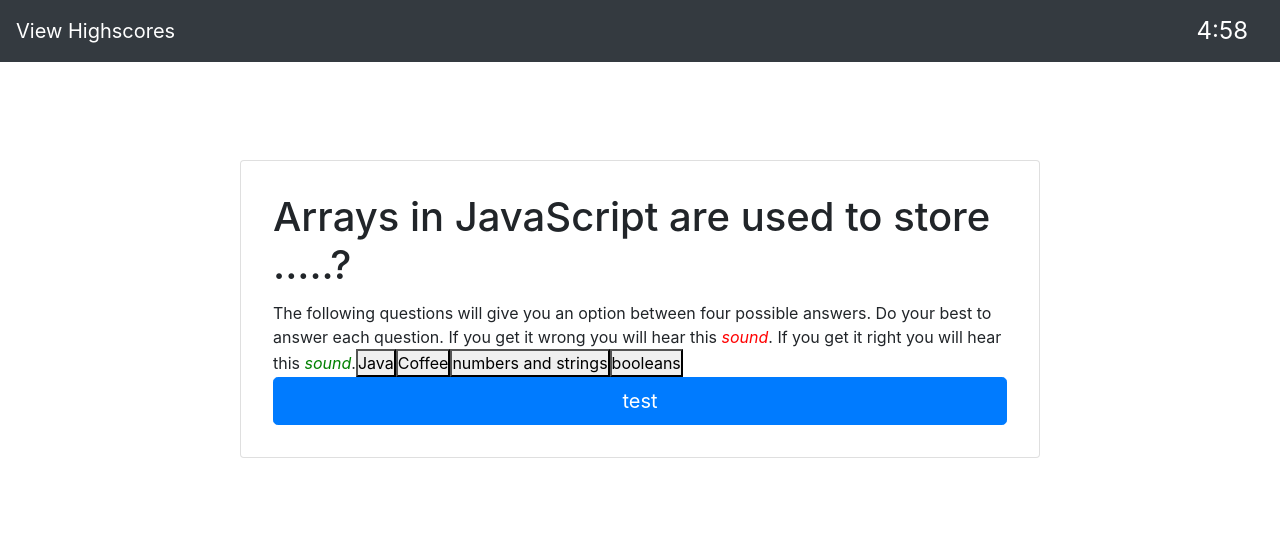
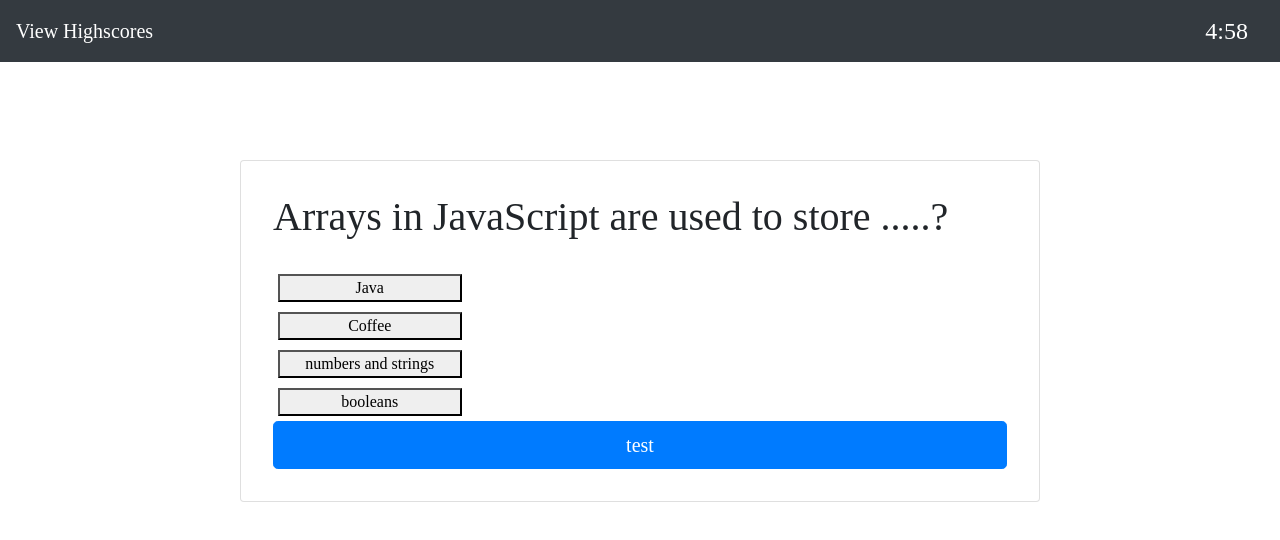
Before and after one commit to codenswan/04-Web-APIs-Code-Quiz, a plain HTML site: page index.html in a window 1280 px wide. Both pictures are taken after a click on the button "Start the quiz". Drawn offline with nearby package versions, Linux system fonts and the light colour scheme.

Commit message:
more answer buttons and question headings.

```diff
--- a/Assets/styles.css
+++ b/Assets/styles.css
@@ -1,3 +1,8 @@
+*, *::before, *::after {
+    box-sizing: border-box;
+    font-family: Gotham Rounded;
+  }
+
 * {
     margin: 0;
     padding: 0;
@@ -17,6 +22,12 @@ html, body {
     margin-top: 10rem;
     padding: 2rem;
     max-width: 50rem;
+}
+
+.answerBtns {
+    gap: 10px;
+    margin: 5px;
+    width:25%;
 }
 
 #error {
--- a/index.html
+++ b/index.html
@@ -30,12 +30,13 @@
         </nav>
         <div class="card mx-auto">
             <h1 class="card-title" id="card-title">JS Coding Quiz</h1>
-            <div id="answers-container">The following questions will give you an option between four possible answers. Do your best to answer
+            <div  class="btn-group-vertical" role="group" aria-label="Vertical button group" id="answers-container">
+                <p id="explanation">The following questions will give you an option between four possible answers. Do your best to answer
                 each question. If you get it wrong you will hear this <span id="error"
                     onmouseover="PlaySound('errorSound')" onmouseout="StopSound('errorSound')">sound</span>.
                 <audio id="errorSound" src="Assets/Wrong-answer-sound-effect.mp3"></audio>
                 If you get it right you will hear this <span id="correct" onmouseover="PlaySound('correctSound')"
-                    onmouseout="StopSound('correctSound')">sound</span>.</div>
+                    onmouseout="StopSound('correctSound')">sound</span>.</p></div>
             <audio id="correctSound" src="Assets/Quiz-correct-sound-with-applause.mp3"></audio>
             <button class="btn btn-primary btn-lg" type="button" id="startQuiz">Start the quiz</button>
             <button class="btn btn-primary btn-lg" type="button" id="test"> test</button>
--- a/script.js
+++ b/script.js
@@ -9,6 +9,7 @@ const minutesDisplay = document.querySelector('#minutes');
 const secondsDisplay = document.querySelector('#seconds');
 const questionTitle = document.querySelector('#card-title');
 const answerContainer = document.querySelector("#answers-container")
+const explanation = document.querySelector("#explanation")
 
 let totalSeconds = Number(minutesDisplay.textContent) * 60;
 console.log(totalSeconds);
@@ -16,6 +17,7 @@ console.log(totalSeconds);
 let secondsElapsed = 0;
 let interval = 0;
 let currentQuestion = 0;
+// let currentAnswer = 0;
 
 let questions = [
     {   questionHeading: "Arrays in JavaScript are used to store .....?",
@@ -31,6 +33,7 @@ let questions = [
 function renderQuestion(questionIndex) {
     let question = questions[questionIndex]
     questionTitle.textContent = question.questionHeading;
+
 
     // grab all selectios from question
 
@@ -49,7 +52,6 @@ function renderQuestion(questionIndex) {
     }
 }
 
-
 startButton.addEventListener("click", startGame)
 
 function startGame() {
@@ -62,13 +64,16 @@ function startGame() {
       }, 1000);
 
     startButton.setAttribute("class", "d-none");
+    explanation.innerHTML = "";
     renderQuestion(0);
-    // questionTitle.textContent = questions[0].questionHeading;
+
+
 }
 
 document.getElementById("test").addEventListener("click", function(event){
     currentQuestion++;
     renderQuestion(currentQuestion);
+    // renderAnswer(currentAnswer);
 })
 
 function renderTimerDisplay() {
```
